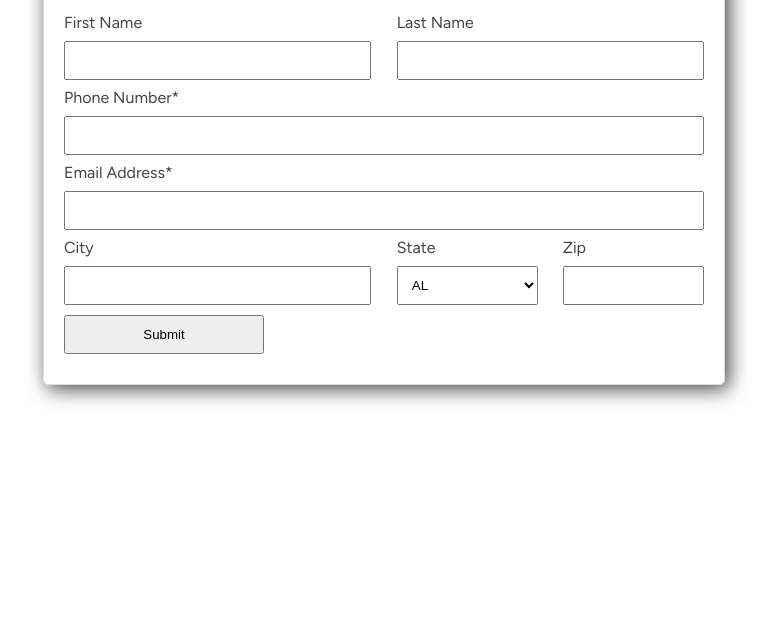
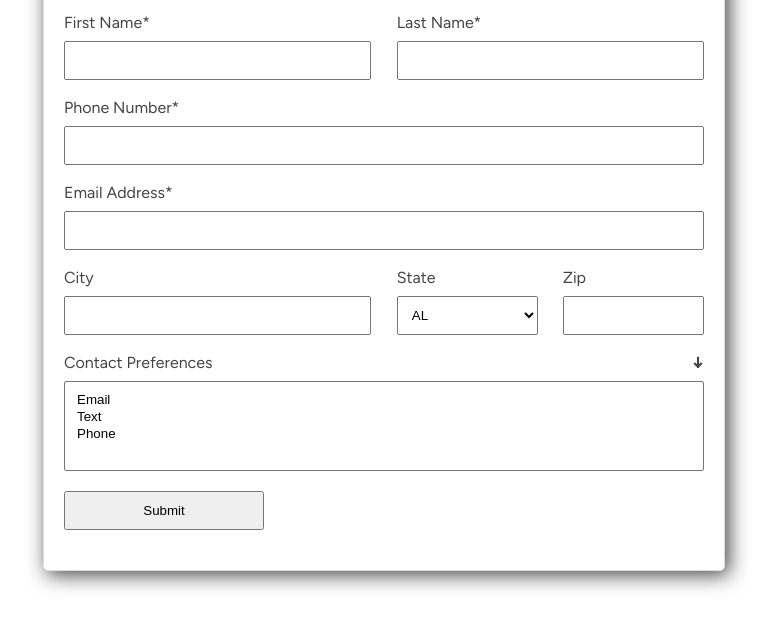
Before and after one commit to ramar-work/rwk_formdata, a plain HTML site: page html/index.html in a window 1280 px wide. Shown: the part 122-750 px from the top of the page, without its empty margins (21-796 px from the left). Drawn offline with Linux system fonts and the light colour scheme.

Commit message:
Added support for select-multiple.

```diff
--- a/html/app.css
+++ b/html/app.css
@@ -75,14 +75,14 @@ form h1 {
 }
 
 form > div {
-	margin-bottom: 10px;
+	margin-bottom: 20px;
 }
 
 form > div.half {
-display: flex;
-flex-direction: row;
-align-items: center;
-gap: 4%;
+	display: flex;
+	flex-direction: row;
+	align-items: center;
+	gap: 4%;
 }
 
 form > div.half > div {
@@ -101,6 +101,10 @@ form label {
 	margin-bottom: 10px;
 }
 
+form select {
+	width: 100%;
+}
+
 form input, form textarea, form select {
 	position: relative;
 	padding: 10px;
@@ -110,7 +114,6 @@ label,input {
 	display: block;
 }
 
-
 body {
 	background-image: url("../assets/z1.avif");
 	background-size: 120%;
--- a/html/index.html
+++ b/html/index.html
@@ -32,11 +32,11 @@
 
 		<div class="half">
 			<div>
-				<label>First Name</label>
+				<label>First Name*</label>
 				<input name="fname" x-onerror="First name not specified">
 			</div>
 			<div>
-				<label>Last Name</label>
+				<label>Last Name*</label>
 				<input name="lname" >
 			</div>
 		</div>
@@ -125,12 +125,32 @@
 			</div>
 		</div>
 
-	<!--
+		<div>
+			<div style="width:100%;display:flex;align-items:top;justify-content:space-between;">
+				<label>Contact Preferences</label>
+				<div style="font-weight: bold;">&darr;</div>
+			</div>
+			<select name="preferences" style="display: block" multiple>
+				<option value="email">Email</option>
+				<option value="text">Text</option>
+				<option value="phone">Phone</option>
+			</select>
+		</div>
+		<!--
+		<div class="half">
+			<div style="display: flex; gap: 8%;">
+				<p>I'd like to add comments</p>
+				<input type="checkbox">
+			</div>
+			<div></div>
+		</div>
+
 		<div>
 			<label>Comments</label>
 			<textarea name="comments"></textarea>
 		</div>
-	-->
+		-->
+
 		<div>
 			<input type="submit" value="Submit" style="width:50%; min-width: 100px; max-width: 200px;">
 		</div>
--- a/src/formdata.js
+++ b/src/formdata.js
@@ -15,6 +15,7 @@
  */
 document.addEventListener( "alpine:init", () => {
 
+	// Define all selectors for this job.
   const selectors = 'input:not([type=submit]), select, textarea'
 
   // Use this to shuttle stuff around...
@@ -58,26 +59,38 @@ console.log( errstr )
 
 			// Check for a minimum length
 			if ( f.hasAttribute( "x-minlength" ) ) {
-
+				// TODO: Depending on handling style, we'll throw from here if necessary
 			}
 
 			// Check for a maximum length
 			if ( f.hasAttribute( "x-maxlength" ) ) {
-
+				// TODO: Depending on handling style, we'll throw from here if necessary
 			}
 
 			// Check for a validator function
 			if ( f.hasAttribute( "x-validator" ) ) {
+				// TODO: Depending on handling style, we'll throw from here if necessary
+			}
 
-			}
 
       // Handle checkboxes
       if ( f.type == "checkbox" ) {
         p[ f.name ] = ( f.checked ) ? true : false
         continue
       }
+
       // Handle select multiples
-      //else if ( f.type == "select-multiple" ) { ; }
+      else if ( f.type == "select-multiple" ) {
+				console.log(f)
+				console.log( `Value = ${f.value}` )
+				p[ f.name ] = []
+				for ( const ff of f.selectedOptions ) {
+					p[ f.name ].push( ff.value )
+				}
+				continue
+			}
+
+			// Everything else...
       else {
         p[ f.name ] = c
       }
```
Also changed, not shown: 1 other file.
